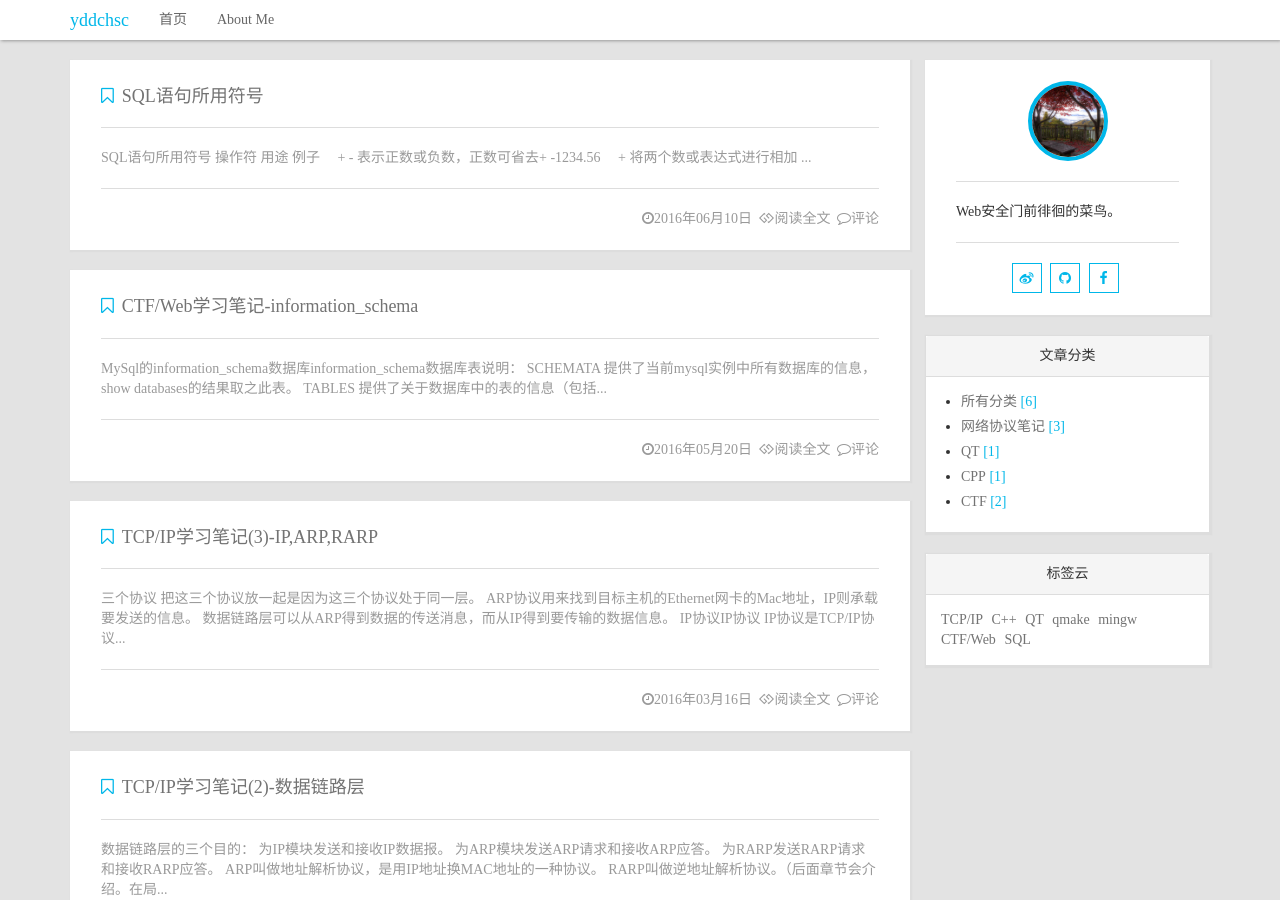
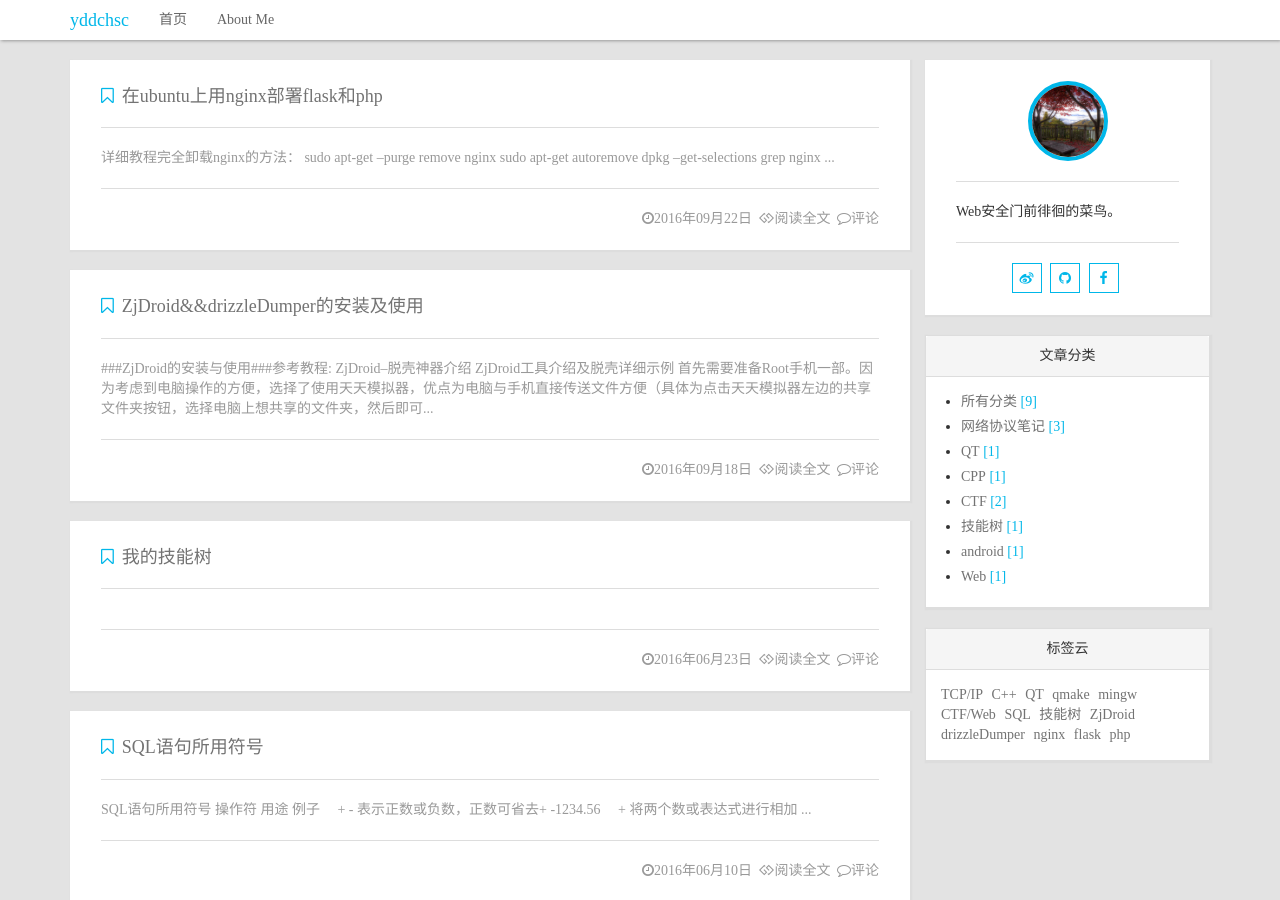
Before and after one commit to yddchsc/yddchsc.github.io, a Jekyll site: the page built from index.html, in a window 1280 px wide and 900 px high. Built offline with Jekyll 4.4.1, drawn with Linux system fonts in a browser that asks for light colours; nearby versions of some CDN libraries; the list of posts is cut into pages by our own code; comment, search, counter and statistics services are not loaded.

Commit message:
studying

```diff
--- a/_includes/author.html
+++ b/_includes/author.html
@@ -7,7 +7,7 @@
     </div>
     <div class="panel-footer social">
         <ul>
-            <li class="weibo"><a href="http://weibo.com/yddchsc" alt="新浪微博" target="_blank"><i class="fa fa-weibo"></i></a></li>
+            <li class="weibo"><a href="http://weibo.com/u/3770168820" alt="新浪微博" target="_blank"><i class="fa fa-weibo"></i></a></li>
             <li class="github"><a href="https://github.com/yddchsc" alt="github" target="_blank"><i class="fa fa-github"></i></a></li>
             <li class="facebook"><a href="https://www.facebook.com/profile.php?id=100011423391506" alt="facebook" target="_blank"><i class="fa fa-facebook"></i></a></li>
             <!-- <li class="rss"><a href="{{ '/feed.xml' | prepend: site.baseurl}}" alt="订阅" target="_blank"><i class="fa fa-rss"></i></a></li> -->
--- /dev/null
+++ b/_posts/2016-09-18-ZjDroid-drizzleDumper.md
@@ -0,0 +1,46 @@
+---
+layout: post
+
+title: ZjDroid&&drizzleDumper的安装及使用
+
+tags:  [ZjDroid,drizzleDumper]
+
+categories: [android]
+
+author: yddchsc
+
+excerpt: "安卓逆向的第一步"
+
+---
+
+###ZjDroid的安装与使用###
+
+**参考教程**:
+
++ [ZjDroid--脱壳神器介绍 ](http://blog.csdn.net/zhangmiaoping23/article/details/46235941)
++ [ZjDroid工具介绍及脱壳详细示例](http://1985wanggang.blog.163.com/blog/static/776383320159895346343/)
+
+> 首先需要准备Root手机一部。因为考虑到电脑操作的方便，选择了使用天天模拟器，优点为电脑与手机直接传送文件方便（具体为点击天天模拟器左边的共享文件夹按钮，选择电脑上想共享的文件夹，然后即可实现文件的同步），且默认Root。
+
+> [点击这里](http://dl.xposed.info/latest.apk)下载xposed框架，完成后在手机里点击安装，安装成功后运行，选择“框架”，然后点击“安装/更新”按钮。
+
+> 下载ZjDroid.apk后进行与上面相同的安装操作。然后选择xposed的“模块”，选择ZjDroid，最后重启激活软件。
+
+> 在模拟器上运行你想脱壳的软件，同时在电脑上使用命令来脱壳。（命令还是要用时就百度吧，这里懒，就不写了。）
+
+> 可惜ZjDroid已经过时了，新的壳都脱不了了。。。。。
+
+###drizzleDumper的安装与使用###
+
+> [教程及下载地址](http://www.4848438.com/post-877.html)
+
+> 解压后，如果是用模拟器，选择x86文件夹的程序，存入手机中。
+
+> 在电脑上同样打开dos界面，命令格式：sdb shell 程序绝对地址 包名 -等待时间
+
+> 具体还是去看详细的教程吧。。。。。。
+
+
+
+
+*写着篇博客主要是因为第一次弄安卓安全，安装这些软件花了不少时间去琢磨，走了不少弯路，最后终于成功了，也因为好久没有写博客了，于是终于有了股记录下来的冲动。本来是准备写得详细点的，截图什么的也弄一弄，后来18号动笔动了开头就放弃了，直到今晚才又取了出来。。。。后续会研究一下手动脱壳，应该会详细记录一下吧，，，，原谅我，我懒。。。。。*
--- /dev/null
+++ b/_posts/2016-09-22-nginx.md
@@ -0,0 +1,25 @@
+---
+layout: post
+
+title: 在ubuntu上用nginx部署flask和php
+
+tags:  [nginx,flask,php]
+
+categories: [Web]
+
+author: yddchsc
+
+excerpt: "在ubuntu上用nginx部署flask和php"
+
+---
+[详细教程](http://www.oschina.net/translate/serving-flask-with-nginx-on-ubuntu)
+
+完全卸载nginx的方法：
+
++ sudo apt-get --purge remove nginx
++ sudo apt-get autoremove
++ dpkg --get-selections|grep nginx
++ 罗列出与nginx相关的软件，nginx-common deinstall 然后
++ sudo apt-get --purge remove nginx-common
+
+在部署nginx+php+flask的过程中遇到了很多的问题，在网上看到说可以用nginx做反向代理，但是我尝试了失败了，一些些微的改动后改回来，nginx又崩了回不来了，尝试清缓存也没用，只能卸载重装，最后实在懒，只用nginx+php，Flask+Gunicorn简单部署了一下。[教程1](http://www.tuicool.com/articles/FBvq6nR)和[教程2](http://blog.csdn.net/dutsoft/article/details/51452598)。
```
Also changed, not shown: _posts/2016-06-23-技能树.md (added, +14 -0 lines).
